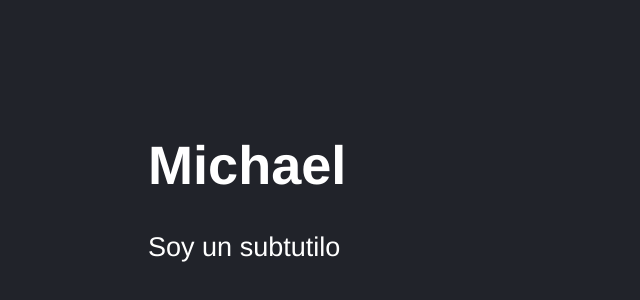
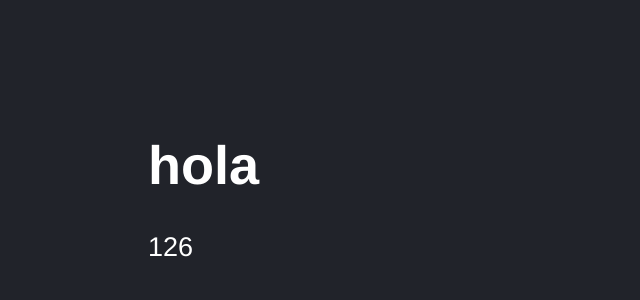
Before and after one commit to ForeverMikk/react-vite, a React (Vite) app: page / in a window 1280 px wide. Shown: the part 50-350 px from the top of the page, without its empty margins (0-640 px from the left). Built offline with nearby package versions, Linux system fonts and the light colour scheme.

Commit message:
pasando props a traves de los componentes

```diff
--- a/src/FirstApp.jsx
+++ b/src/FirstApp.jsx
@@ -1,12 +1,13 @@
 
-const App = () => {
+const App = ({title, subttitle}) => {
+
+    console.log(title);
 
     return (
-        // Componente Frafment <></> se usa para encapsular tu componente en React
-        // sin necesitar un <div> o alguna otra etiqueta
+        // Pasando props a traves de un componente
         <>
-            <h1>Michael</h1>
-            <p>Soy un subtutilo</p>
+            <h1>{title}</h1>
+            <p>{subttitle}</p>
         </>
     )
 }
--- a/src/main.jsx
+++ b/src/main.jsx
@@ -6,6 +6,6 @@ import './index.css';
 
 ReactDOM.createRoot(document.getElementById('root')).render(
     <React.StrictMode>
-        <App />
+        <App title='hola' subttitle={1 + 125}/>
     </React.StrictMode>
 )
```
